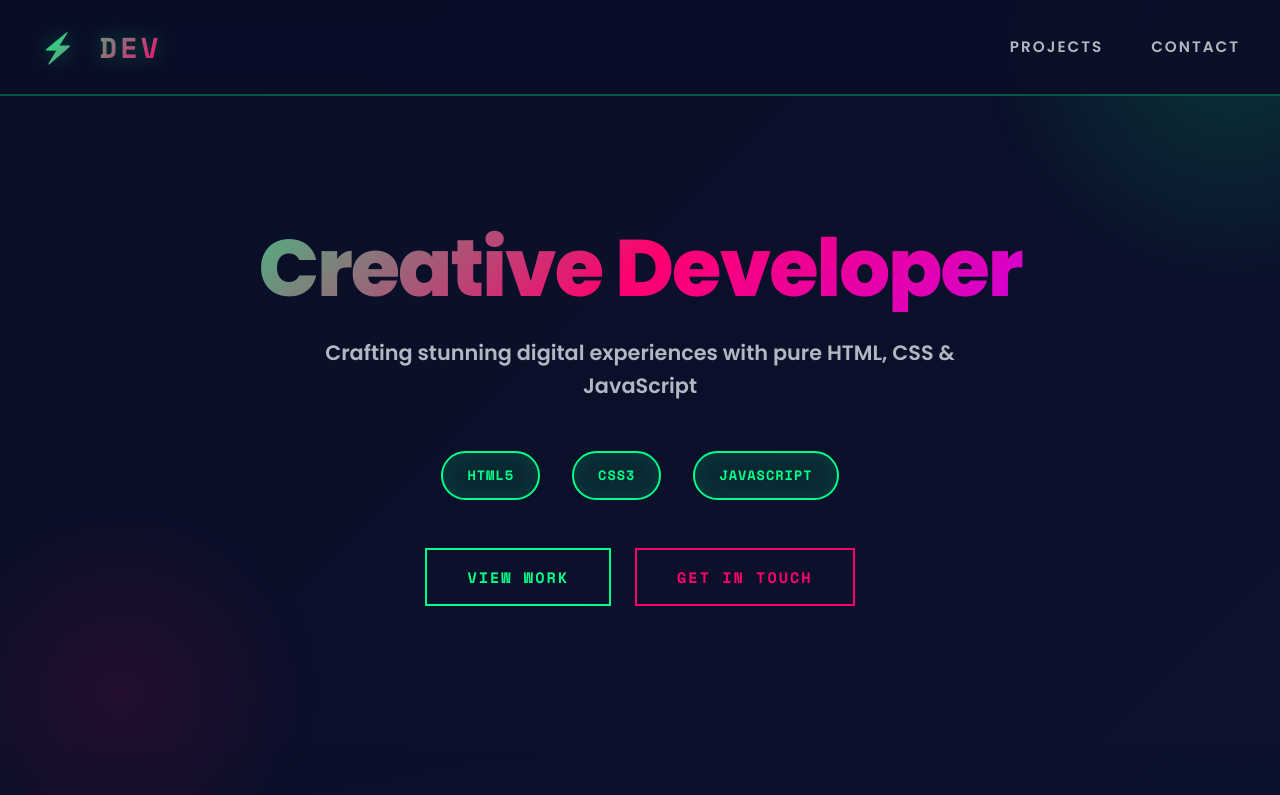
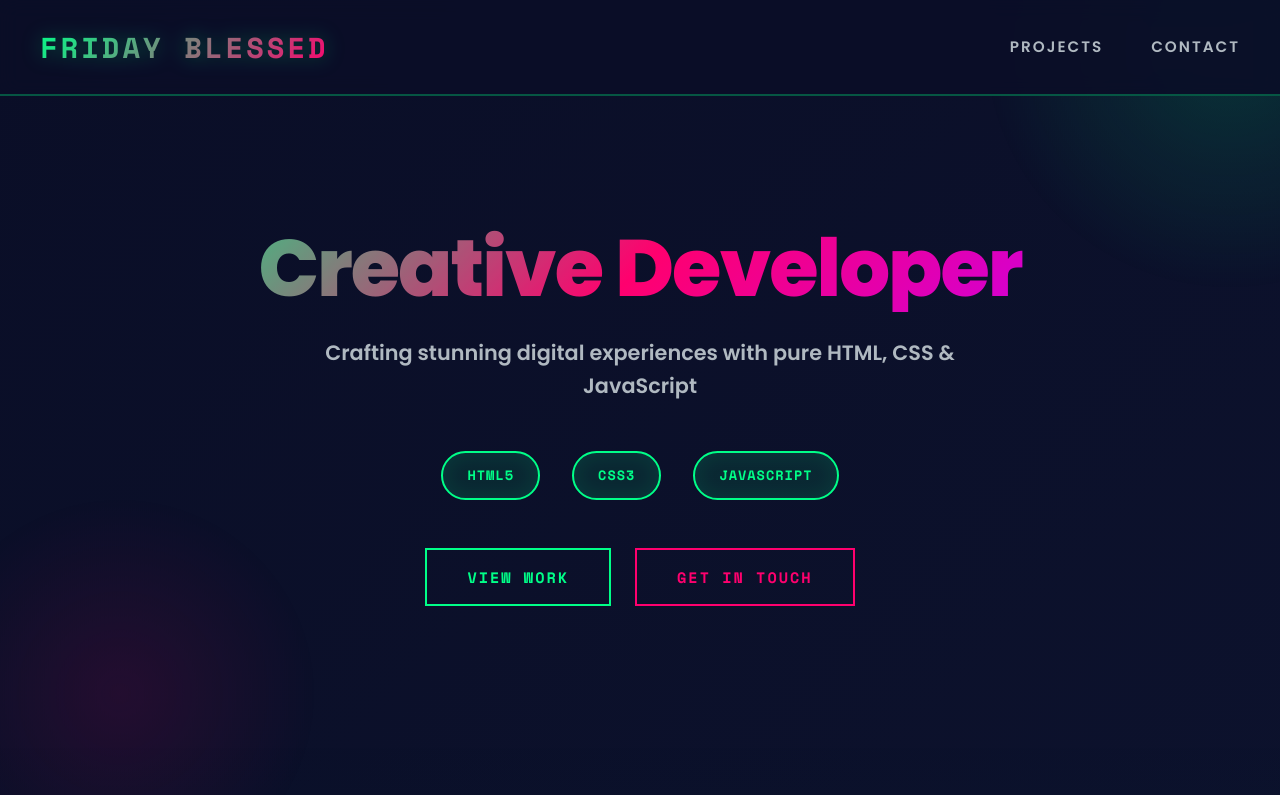
Before and after one commit to FridayBlessed/Coursera-project, a plain HTML site: page index.html in a window 1280 px wide. Shown: the top 795 px of the page. Drawn offline with nearby package versions, Linux system fonts and the light colour scheme.

Commit message:
Updates site logo text to "FRIDAY BLESSED"

```diff
--- a/index.html
+++ b/index.html
@@ -12,7 +12,7 @@
     <!-- HEADER -->
     <header>
         <nav role="navigation" aria-label="Main navigation">
-            <a href="#home" class="logo" title="Back to top">⚡ Dev</a>
+            <a href="#home" class="logo" title="Back to top"> FRIDAY BLESSED</a>
             <button class="mobile-menu-btn" aria-label="Toggle navigation menu" aria-expanded="false" title="Open navigation menu">
                 ≡
             </button>
```
